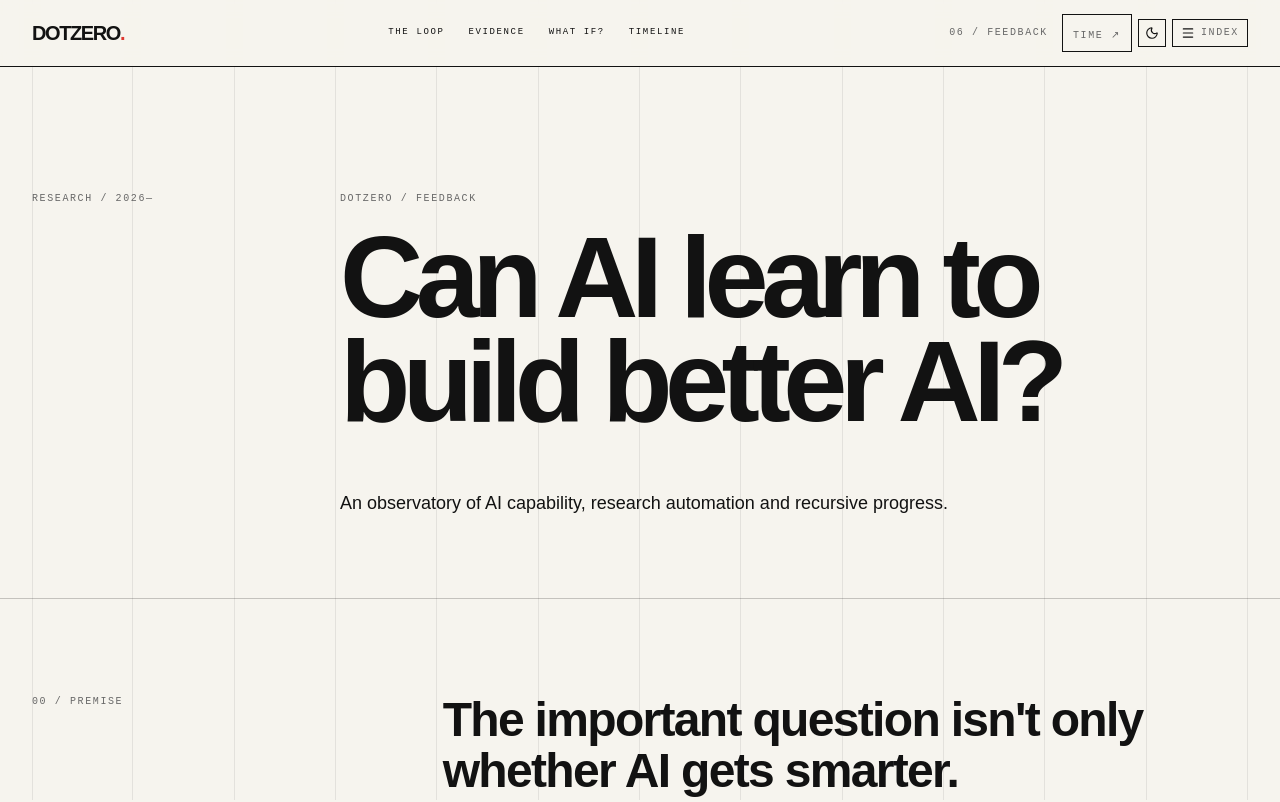
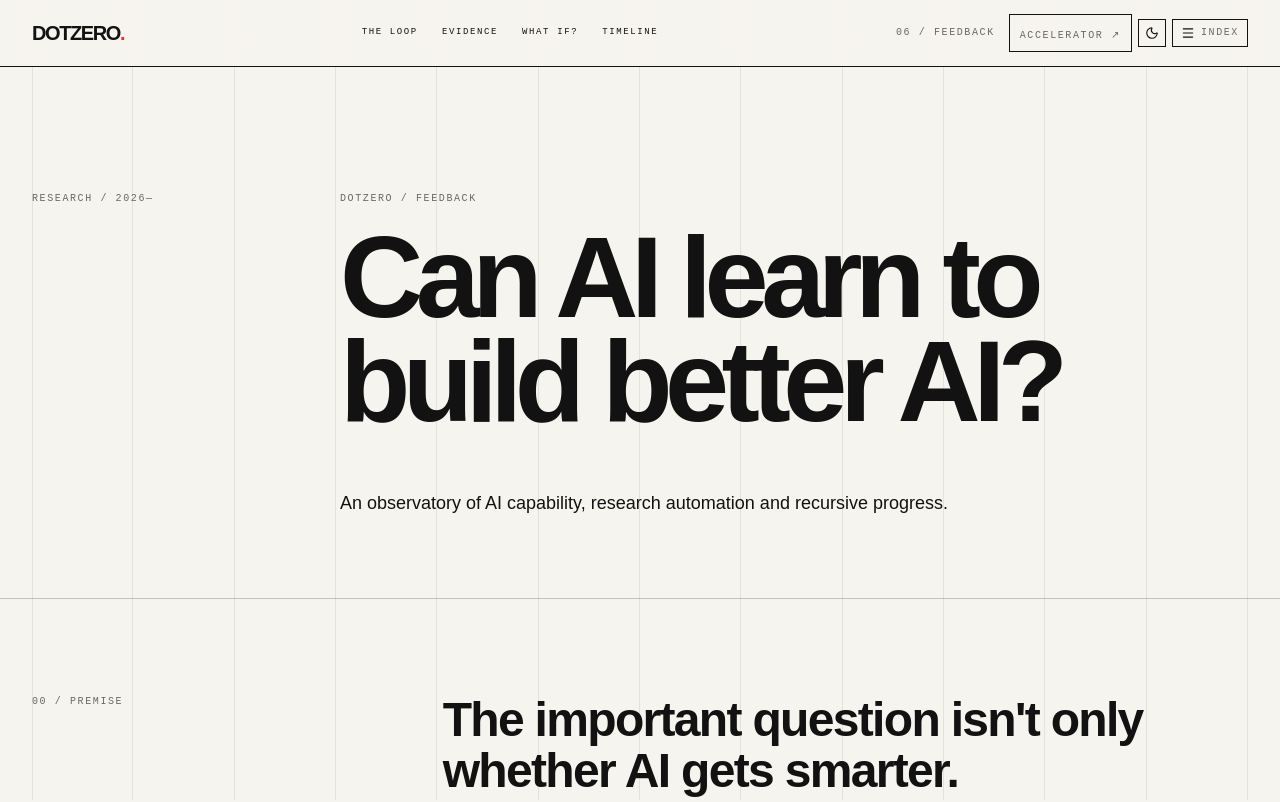
Before and after one commit to Bergtripper/feedback, a React (Vite) app: page / in a window 1280 px wide. Shown: the top 802 px of the page. Built offline with nearby package versions, Linux system fonts and the light colour scheme.

Commit message:
Rename TIME tool to ACCELERATOR

```diff
--- a/src/components/FeedbackHeader.tsx
+++ b/src/components/FeedbackHeader.tsx
@@ -15,7 +15,7 @@ export function FeedbackHeader({dark,onToggle,timeTool,onTimeTool}:{dark:boolean
    <nav className="hidden lg:flex items-center gap-6 font-mono text-[9px] uppercase tracking-[0.18em]">{primary.map(l=><a key={l.href} href={l.href} className="feedback-nav-link">{l.label}</a>)}</nav>
    <div className="flex items-center gap-1.5">
     <span className="hidden sm:inline dz-meta mr-2">06 / Feedback</span>
-    <button onClick={onTimeTool} className="border dz-border dz-surface-raised dz-text px-2.5 py-1.5" data-active={timeTool}><span className="dz-meta">{timeTool?'← FEEDBACK':'TIME ↗'}</span></button>
+    <button onClick={onTimeTool} className="border dz-border dz-surface-raised dz-text px-2.5 py-1.5" data-active={timeTool}><span className="dz-meta">{timeTool?'← FEEDBACK':'ACCELERATOR ↗'}</span></button>
     <button onClick={onToggle} className="border dz-border dz-surface-raised dz-text p-1.5" title={dark?'Light mode':'Dark mode'} aria-label={dark?'Activate light mode':'Activate dark mode'}>{dark?<Sun className="h-3.5 w-3.5"/>:<Moon className="h-3.5 w-3.5"/>}</button>
     <button onClick={()=>setOpen(!open)} className="border dz-border dz-surface-raised dz-text px-2 py-1.5 flex items-center gap-1.5" aria-label="Toggle section index" aria-expanded={open}>{open?<X className="h-3.5 w-3.5"/>:<Menu className="h-3.5 w-3.5"/>}<span className="hidden sm:inline dz-meta">INDEX</span></button>
    </div>
```
